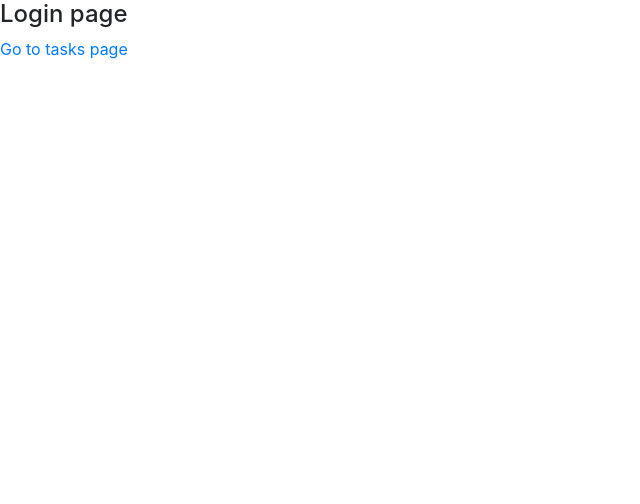
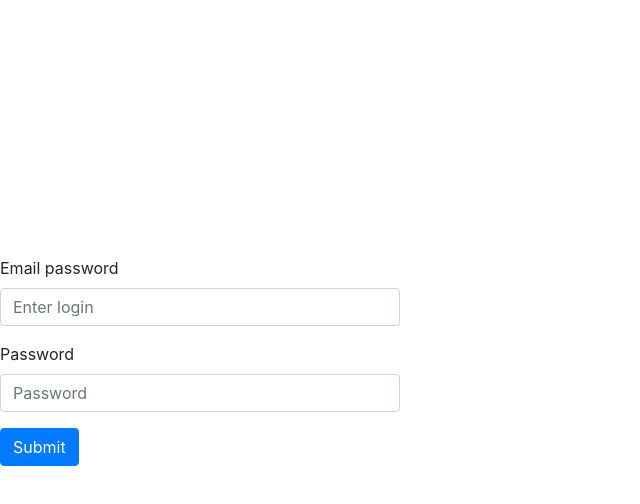
Before and after one commit to prezlyataa/tasks-app-react-express-mongo, a React app: page /login in a window 1280 px wide. Shown: the top 504 px of the page, without its empty margins (0-640 px from the left). Built offline with nearby package versions, Linux system fonts and the light colour scheme.

Commit message:
fixed path && added login form

```diff
--- a/config/paths.js
+++ b/config/paths.js
@@ -44,7 +44,7 @@ module.exports = {
   appPath: resolveApp('.'),
   appBuild: resolveApp('build'),
   appPublic: resolveApp('public'),
-  appHtml: resolveApp('public/index.js'),
+  appHtml: resolveApp('public/index.html'),
   appIndexJs: resolveApp('src/index.js'),
   appPackageJson: resolveApp('package.json'),
   appSrc: resolveApp('src'),
--- a/src/components/login-page/login-page.component.js
+++ b/src/components/login-page/login-page.component.js
@@ -1,12 +1,56 @@
 import React, { Component } from "react";
 import { NavLink } from "react-router-dom";
+import './login-page.component.scss';
 
 export class LoginPage extends Component {
+  constructor() {
+    super();
+    this.state = {
+      login: '',
+      password: null
+    }
+  }
+
+  onLoginChange = (e) => {
+    let login = e.target.value;
+    this.setState({ login: login });
+  };
+
+  onPasswordChange = (e) => {
+    let password = e.target.value;
+    this.setState({ password: password })
+  };
+
   render() {
+    console.log(this.state);
     return (
       <div>
-        <h4>Login page</h4>
-        <NavLink to="/tasks">Go to tasks page</NavLink>
+        <form>
+          <div className="form-group">
+            <label htmlFor="exampleInputLogin1">Email password</label>
+            <input
+              type="text"
+              className="form-control"
+              id="exampleInputLogin1"
+              aria-describedby="loginHelp"
+              placeholder="Enter login"
+              onChange={e => this.onLoginChange(e)}
+              required
+            />
+          </div>
+          <div className="form-group">
+            <label htmlFor="exampleInputPassword1">Password</label>
+            <input
+              type="password"
+              className="form-control"
+              id="exampleInputPassword1"
+              placeholder="Password"
+              onChange={e => this.onPasswordChange(e)}
+              required
+            />
+          </div>
+          <button type="submit" className="btn btn-primary">Submit</button>
+        </form>
       </div>
     );
   }
--- a/src/components/login-page/login-page.component.scss
+++ b/src/components/login-page/login-page.component.scss
@@ -0,0 +1,4 @@
+form {
+  max-width: 400px;
+  margin: 20% 0 auto;
+}
```
